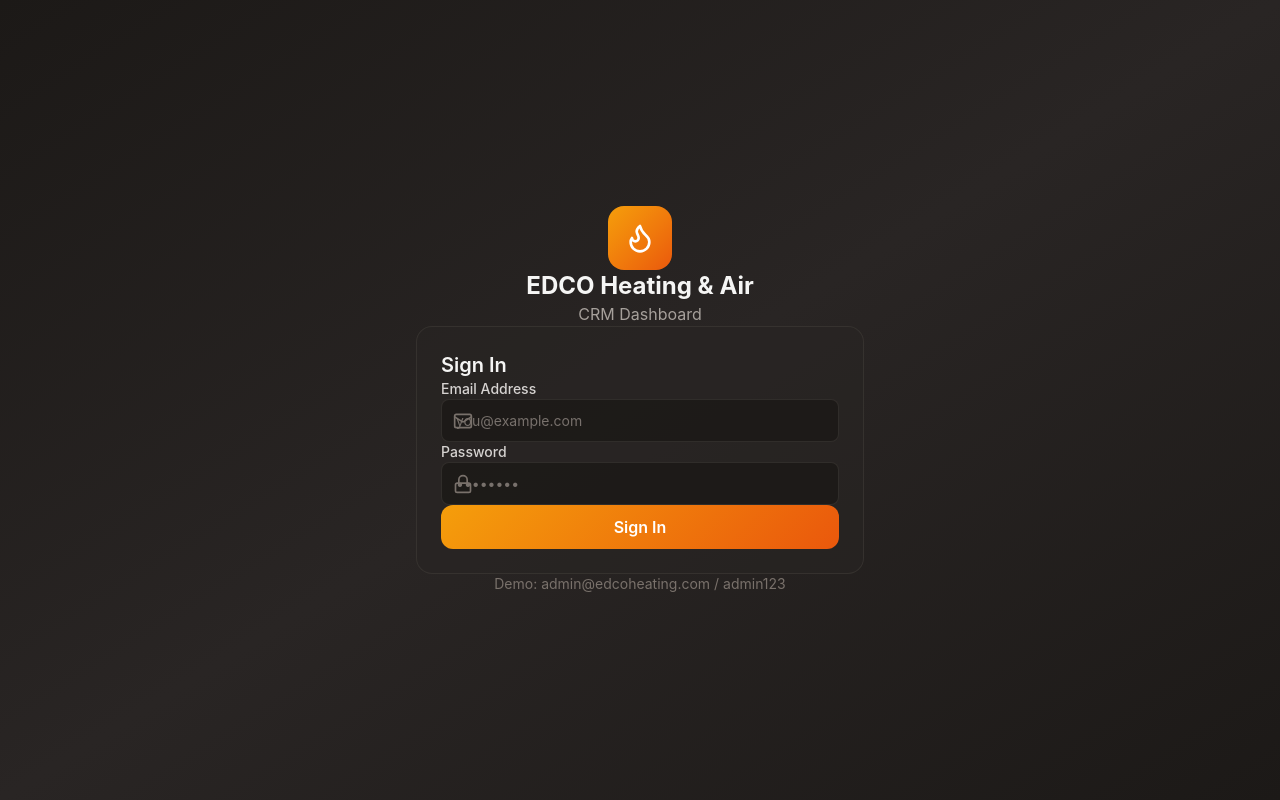
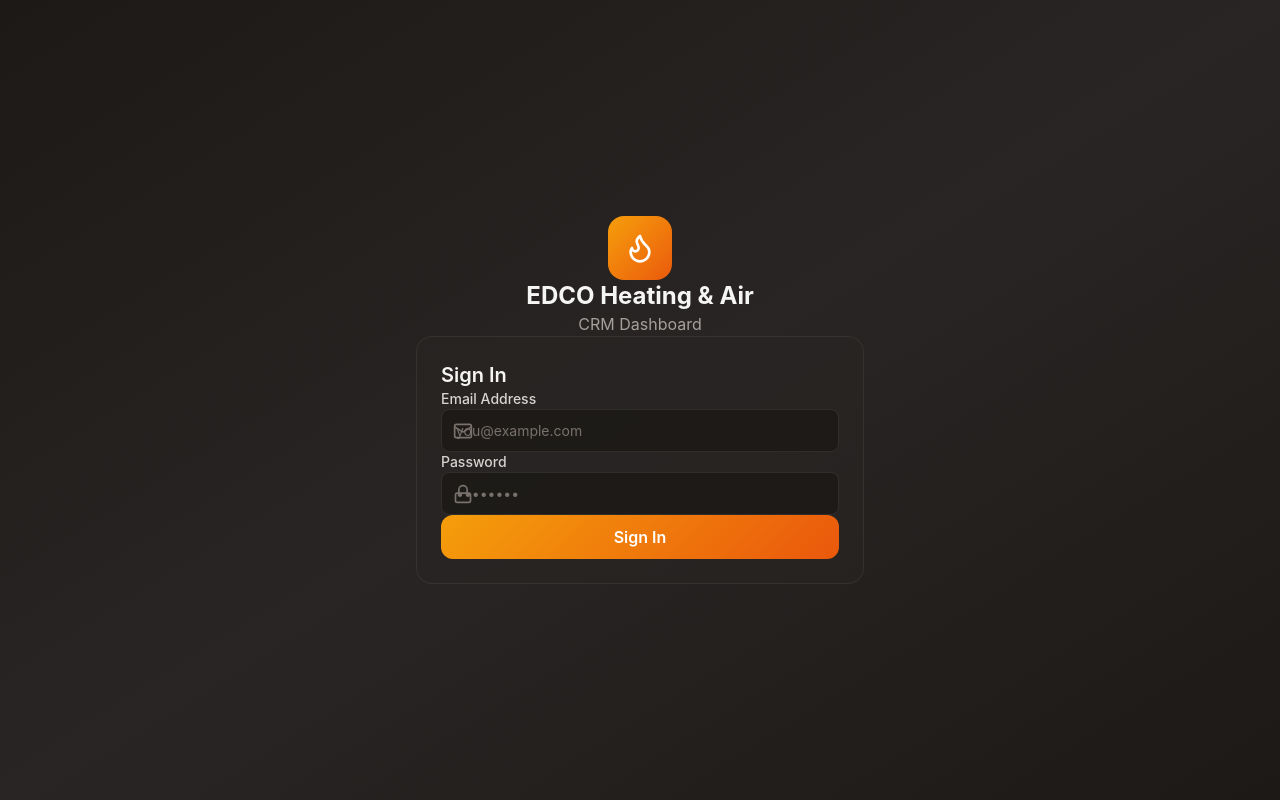
Before and after one commit to HelloLight11/edcodashboard, a React (Vite) app: page / in a window 1280 px wide. Built offline with nearby package versions, Linux system fonts and the light colour scheme; no server answers.

Commit message:
Remove demo credentials from login page

```diff
--- a/src/components/Login.jsx
+++ b/src/components/Login.jsx
@@ -100,10 +100,6 @@
           </form>
         </div>
 
-        {/* Demo credentials */}
-        <p className="text-center text-stone-500 text-sm mt-6">
-          Demo: admin@edcoheating.com / admin123
-        </p>
       </div>
     </div>
   );
```
Also changed, not shown: 1 other file (tests, documents, lock files or other folders).
